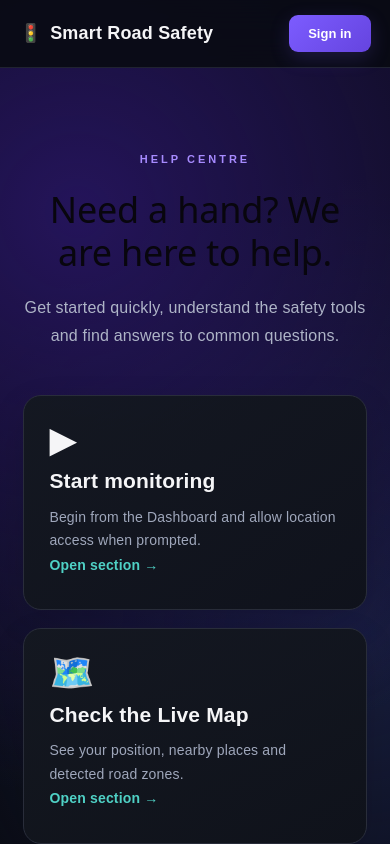
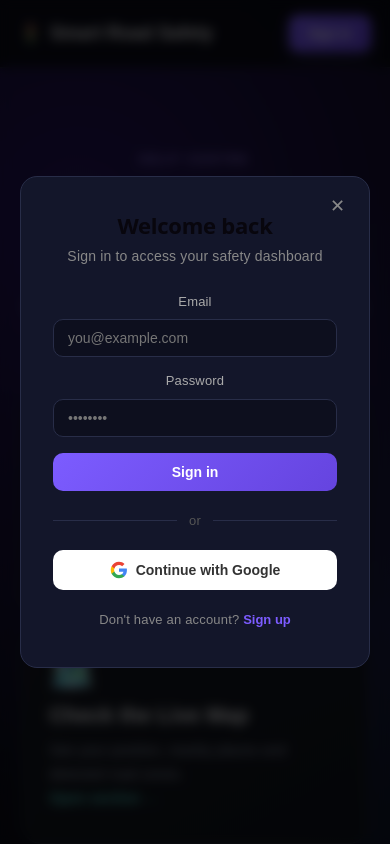
Before and after one commit to jubai04/smart-road-safety, a React (Vite) app: page /help in a window 390 px wide. Both pictures are taken after a click on the button "Sign in". Shown: the top 844 px of the page. Built offline with nearby package versions, Linux system fonts and the light colour scheme; no server answers.

Commit message:
fix: add missing AuthModal component and extract hardcoded URLs to env vars

```diff
--- a/api/overpass.js
+++ b/api/overpass.js
@@ -6,7 +6,8 @@ export default async function handler(req, res) {
   try {
     const { data } = req.body;
 
-    const response = await fetch("https://overpass-api.de/api/interpreter", {
+    const overpassUrl = process.env.OVERPASS_API_URL || "https://overpass-api.de/api/interpreter";
+    const response = await fetch(overpassUrl, {
       method: "POST",
       headers: {
         "Content-Type": "application/x-www-form-urlencoded",
--- a/src/App.css
+++ b/src/App.css
@@ -936,4 +936,180 @@ border-right-width: 45px;
 .safety-banner {
 padding: 20px;
 }
+
+/* =========================================================
+AUTH MODAL
+========================================================= */
+
+.auth-overlay {
+position: fixed;
+inset: 0;
+background: rgba(0, 0, 0, 0.7);
+backdrop-filter: blur(6px);
+display: flex;
+align-items: center;
+justify-content: center;
+z-index: 2000;
+padding: 20px;
 }
+
+.auth-modal {
+background: #13162a;
+border: 1px solid #282d48;
+border-radius: 17px;
+padding: 36px 32px;
+width: 100%;
+max-width: 400px;
+position: relative;
+}
+
+.auth-close {
+position: absolute;
+top: 14px;
+right: 16px;
+background: none;
+border: none;
+color: #888;
+font-size: 18px;
+cursor: pointer;
+padding: 4px 8px;
+border-radius: 8px;
+}
+
+.auth-close:hover {
+color: #f5f5f7;
+background: rgba(255, 255, 255, 0.08);
+}
+
+.auth-title {
+font-size: 22px;
+font-weight: 700;
+margin-bottom: 6px;
+}
+
+.auth-subtitle {
+font-size: 14px;
+color: #888;
+margin-bottom: 22px;
+}
+
+.auth-error {
+background: rgba(255, 83, 104, 0.12);
+color: #ff5368;
+border: 1px solid rgba(255, 83, 104, 0.25);
+border-radius: 10px;
+padding: 10px 14px;
+font-size: 13px;
+margin-bottom: 16px;
+}
+
+.auth-label {
+display: block;
+font-size: 13px;
+color: #aaa;
+margin-bottom: 12px;
+}
+
+.auth-input {
+display: block;
+width: 100%;
+margin-top: 6px;
+padding: 10px 14px;
+background: #0d0f1e;
+border: 1px solid #282d48;
+border-radius: 10px;
+color: #f5f5f7;
+font-size: 14px;
+outline: none;
+transition: border-color 0.2s;
+}
+
+.auth-input:focus {
+border-color: #7c5cff;
+}
+
+.auth-submit {
+width: 100%;
+padding: 11px;
+margin-top: 4px;
+background: linear-gradient(135deg, #7c5cff, #6544df);
+color: #fff;
+border: none;
+border-radius: 10px;
+font-size: 14px;
+font-weight: 600;
+cursor: pointer;
+transition: opacity 0.2s;
+}
+
+.auth-submit:hover:not(:disabled) {
+opacity: 0.88;
+}
+
+.auth-submit:disabled {
+opacity: 0.5;
+cursor: not-allowed;
+}
+
+.auth-divider {
+display: flex;
+align-items: center;
+gap: 12px;
+margin: 18px 0;
+color: #555;
+font-size: 13px;
+}
+
+.auth-divider::before,
+.auth-divider::after {
+content: "";
+flex: 1;
+height: 1px;
+background: #282d48;
+}
+
+.auth-google {
+width: 100%;
+padding: 11px;
+background: #fff;
+color: #333;
+border: none;
+border-radius: 10px;
+font-size: 14px;
+font-weight: 600;
+cursor: pointer;
+display: flex;
+align-items: center;
+justify-content: center;
+transition: opacity 0.2s;
+}
+
+.auth-google:hover:not(:disabled) {
+opacity: 0.9;
+}
+
+.auth-google:disabled {
+opacity: 0.5;
+cursor: not-allowed;
+}
+
+.auth-switch {
+text-align: center;
+margin-top: 18px;
+font-size: 13px;
+color: #888;
+}
+
+.auth-switch-btn {
+background: none;
+border: none;
+color: #7c5cff;
+font-size: 13px;
+font-weight: 600;
+cursor: pointer;
+}
+
+.auth-switch-btn:hover {
+text-decoration: underline;
+}
+}
--- a/src/App.jsx
+++ b/src/App.jsx
@@ -1,6 +1,7 @@
 import { Routes, Route } from "react-router-dom";
 import { AppProvider } from "./context/AppContext";
 import Navbar from "./components/Navbar";
+import AuthModal from "./components/AuthModal";
 import Footer from "./components/Footer";
 import Home from "./pages/Home";
 import Dashboard from "./pages/Dashboard";
@@ -14,6 +15,7 @@ export default function App() {
     <AppProvider>
       <div className="app">
         <Navbar />
+        <AuthModal />
         <Routes>
           <Route path="/" element={<Home />} />
           <Route path="/dashboard" element={<Dashboard />} />
--- /dev/null
+++ b/src/components/AuthModal.jsx
@@ -0,0 +1,173 @@
+import { useApp } from "../context/AppContext";
+import { firebaseIsConfigured } from "../firebase";
+
+export default function AuthModal() {
+  const {
+    authModalOpen,
+    authMode,
+    authEmail,
+    authPassword,
+    authLoading,
+    authError,
+    setAuthModalOpen,
+    setAuthMode,
+    setAuthEmail,
+    setAuthPassword,
+    handleGoogleSignIn,
+    handleEmailAuth,
+  } = useApp();
+
+  if (!authModalOpen) return null;
+
+  const close = () => {
+    setAuthModalOpen(false);
+    setAuthEmail("");
+    setAuthPassword("");
+  };
+
+  const switchMode = () => {
+    setAuthMode(authMode === "signin" ? "signup" : "signin");
+    setAuthEmail("");
+    setAuthPassword("");
+  };
+
+  return (
+    <div
+      className="auth-overlay"
+      onClick={(e) => {
+        if (e.target === e.currentTarget) close();
+      }}
+    >
+      <div className="auth-modal">
+        <button
+          type="button"
+          className="auth-close"
+          onClick={close}
+        >
+          ✕
+        </button>
+
+        <h2 className="auth-title">
+          {authMode === "signin"
+            ? "Welcome back"
+            : "Create an account"}
+        </h2>
+
+        <p className="auth-subtitle">
+          {authMode === "signin"
+            ? "Sign in to access your safety dashboard"
+            : "Sign up to start monitoring road safety"}
+        </p>
+
+        {authError && (
+          <div className="auth-error">{authError}</div>
+        )}
+
+        {!firebaseIsConfigured && (
+          <div className="auth-error">
+            Firebase is not configured. Set
+            VITE_FIREBASE_* env vars.
+          </div>
+        )}
+
+        <form onSubmit={handleEmailAuth}>
+          <label className="auth-label">
+            Email
+            <input
+              type="email"
+              className="auth-input"
+              value={authEmail}
+              onChange={(e) => setAuthEmail(e.target.value)}
+              placeholder="you@example.com"
+              required
+              autoComplete="email"
+            />
+          </label>
+
+          <label className="auth-label">
+            Password
+            <input
+              type="password"
+              className="auth-input"
+              value={authPassword}
+              onChange={(e) =>
+                setAuthPassword(e.target.value)
+              }
+              placeholder="••••••••"
+              required
+              minLength={6}
+              autoComplete={
+                authMode === "signin"
+                  ? "current-password"
+                  : "new-password"
+              }
+            />
+          </label>
+
+          <button
+            type="submit"
+            className="auth-submit"
+            disabled={authLoading || !firebaseIsConfigured}
+          >
+            {authLoading
+              ? "Please wait…"
+              : authMode === "signin"
+              ? "Sign in"
+              : "Create account"}
+          </button>
+        </form>
+
+        <div className="auth-divider">
+          <span>or</span>
+        </div>
+
+        <button
+          type="button"
+          className="auth-google"
+          onClick={handleGoogleSignIn}
+          disabled={authLoading || !firebaseIsConfigured}
+        >
+          <svg
+            width="18"
+            height="18"
+            viewBox="0 0 24 24"
+            style={{ marginRight: 8 }}
+          >
+            <path
+              d="M22.56 12.25c0-.78-.07-1.53-.2-2.25H12v4.26h5.92a5.06 5.06 0 0 1-2.2 3.32v2.77h3.57c2.08-1.92 3.28-4.74 3.28-8.1z"
+              fill="#4285F4"
+            />
+            <path
+              d="M12 23c2.97 0 5.46-.98 7.28-2.66l-3.57-2.77c-.98.66-2.23 1.06-3.71 1.06-2.86 0-5.29-1.93-6.16-4.53H2.18v2.84C3.99 20.53 7.7 23 12 23z"
+              fill="#34A853"
+            />
+            <path
+              d="M5.84 14.09c-.22-.66-.35-1.36-.35-2.09s.13-1.43.35-2.09V7.07H2.18A10.96 10.96 0 0 0 1 12c0 1.77.42 3.45 1.18 4.93l3.66-2.84z"
+              fill="#FBBC05"
+            />
+            <path
+              d="M12 5.38c1.62 0 3.06.56 4.21 1.64l3.15-3.15C17.45 2.09 14.97 1 12 1 7.7 1 3.99 3.47 2.18 7.07l3.66 2.84c.87-2.6 3.3-4.53 6.16-4.53z"
+              fill="#EA4335"
+            />
+          </svg>
+          Continue with Google
+        </button>
+
+        <p className="auth-switch">
+          {authMode === "signin"
+            ? "Don't have an account?"
+            : "Already have an account?"}{" "}
+          <button
+            type="button"
+            className="auth-switch-btn"
+            onClick={switchMode}
+          >
+            {authMode === "signin"
+              ? "Sign up"
+              : "Sign in"}
+          </button>
+        </p>
+      </div>
+    </div>
+  );
+}
--- a/src/context/AppContext.jsx
+++ b/src/context/AppContext.jsx
@@ -66,10 +66,7 @@ const helpTopics = [
   },
 ];
 
-const REPORTS_API_URL =
-  window.location.hostname === "localhost"
-    ? "http://localhost:4000/api/reports"
-    : "/api/reports";
+const REPORTS_API_URL = import.meta.env.VITE_REPORTS_API_URL || "/api/reports";
 
 const AppContext = createContext(null);
 
@@ -493,13 +490,13 @@ export function AppProvider({ children }) {
         out center tags;
       `;
 
-      const isLocal =
-        window.location.hostname === "localhost";
-      const overpassUrl = isLocal
-        ? "https://overpass-api.de/api/interpreter"
-        : "/api/overpass";
-
-      const fetchOptions = isLocal
+      const overpassUrl =
+        import.meta.env.VITE_OVERPASS_URL || "/api/overpass";
+
+      const isDirectOverpass =
+        overpassUrl.startsWith("http");
+
+      const fetchOptions = isDirectOverpass
         ? {
             method: "POST",
             headers: {
--- a/src/pages/Dashboard.jsx
+++ b/src/pages/Dashboard.jsx
@@ -325,7 +325,7 @@ export default function Dashboard() {
 
             <TileLayer
               attribution='&copy; OpenStreetMap contributors'
-              url="https://{s}.tile.openstreetmap.org/{z}/{x}/{y}.png"
+              url={import.meta.env.VITE_TILE_URL || "https://{s}.tile.openstreetmap.org/{z}/{x}/{y}.png"}
             />
 
             <MapCenter
```
Also changed, not shown: 1 other file (tests, documents, lock files or other folders).
